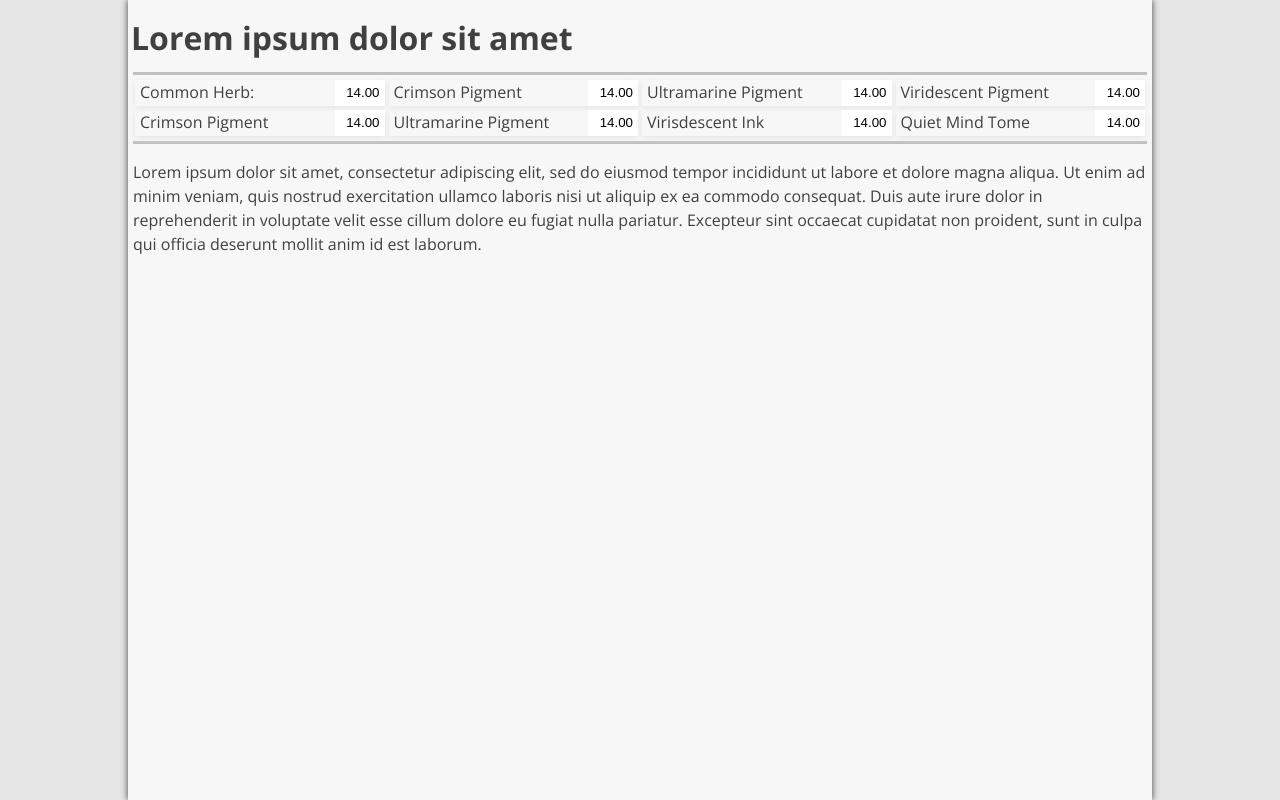
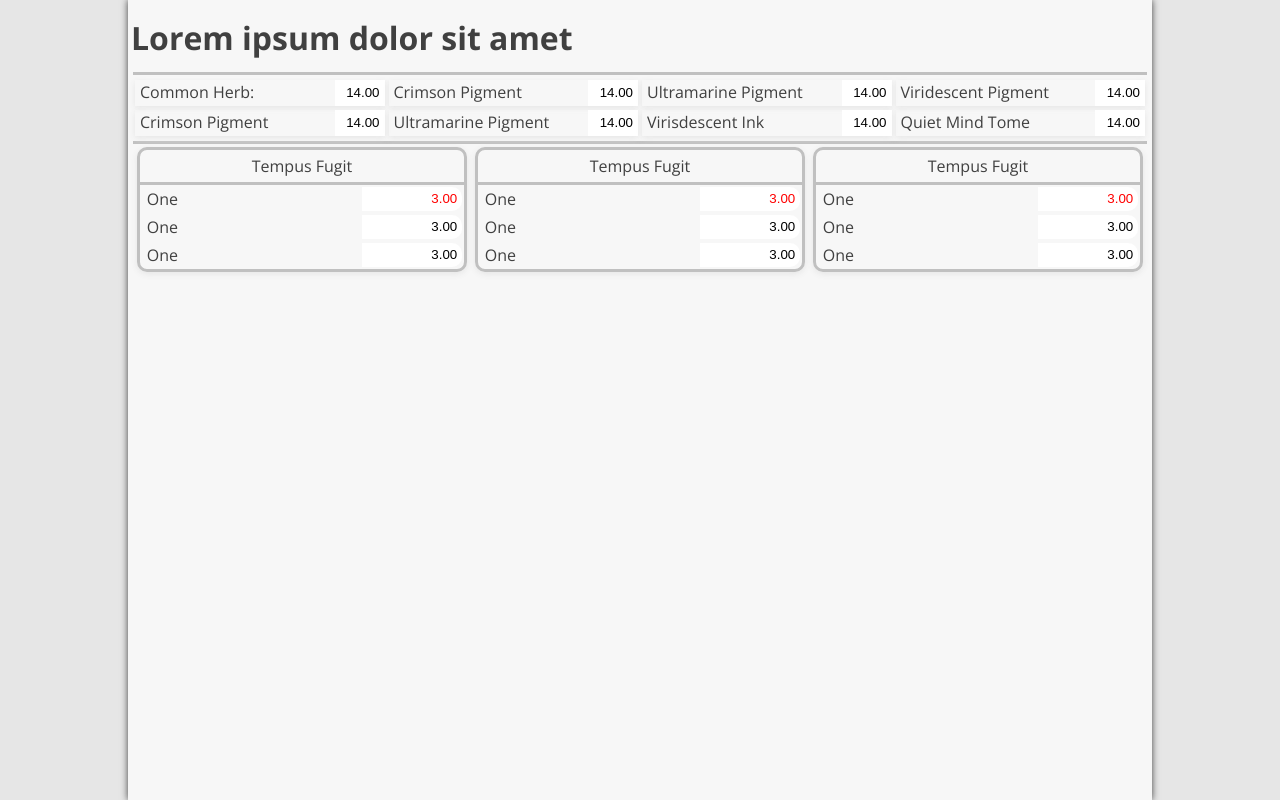
Before and after one commit to danaesignal/old-tradeskill-helper, a React app: page / in a window 1280 px wide. Built offline with nearby package versions, Linux system fonts and the light colour scheme.

Commit message:
Implements styling and layout for DisplayPanel and sub-components

```diff
--- a/src/component/DisplayPanel/DisplayPanel.js
+++ b/src/component/DisplayPanel/DisplayPanel.js
@@ -2,13 +2,19 @@
 // of certain tradeskill actions
 
 import React, { PureComponent } from 'react';
+import classes from './DisplayPanel.scss';
+import DisplayPanelCard from './DisplayPanelCard/DisplayPanelCard';
 
 class DisplayPanel extends PureComponent{
   render(){
     return (
-      <div>
-        <p>Lorem ipsum dolor sit amet, consectetur adipiscing elit, sed do eiusmod tempor incididunt ut labore et dolore magna aliqua. Ut enim ad minim veniam, quis nostrud exercitation ullamco laboris nisi ut aliquip ex ea commodo consequat. Duis aute irure dolor in reprehenderit in voluptate velit esse cillum dolore eu fugiat nulla pariatur. Excepteur sint occaecat cupidatat non proident, sunt in culpa qui officia deserunt mollit anim id est laborum.</p>
-      </div>
+      // <div className={classes.DisplayPanel}>
+        <ul className={classes.DisplayPanel}>
+          <DisplayPanelCard/>
+          <DisplayPanelCard/>
+          <DisplayPanelCard/>
+        </ul>
+      // </div>
     );
   }
 }
--- /dev/null
+++ b/src/component/DisplayPanel/DisplayPanel.scss
@@ -0,0 +1,8 @@
+.DisplayPanel {
+  margin: 0;
+  padding: 0;
+  display: flex;
+  flex-wrap: wrap;
+  width: 100%;
+  justify-content: space-around;
+}
--- /dev/null
+++ b/src/component/DisplayPanel/DisplayPanelCard/DisplayPanelCard.js
@@ -0,0 +1,18 @@
+import React, { PureComponent } from 'react';
+import classes from './DisplayPanelCard.scss';
+import ItemDisplay from '../../../hoc/ItemDisplay/ItemDisplay';
+
+class DisplayPanelCard extends PureComponent{
+  render(){
+    return (
+      <ul className={classes.DisplayPanelCard}>
+        <p>Tempus Fugit</p>
+        <ItemDisplay name="One" price={3} color="red"/>
+        <ItemDisplay name="One" price={3}/>
+        <ItemDisplay name="One" price={3}/>
+      </ul>
+    );
+  }
+}
+
+export default DisplayPanelCard;
--- /dev/null
+++ b/src/component/DisplayPanel/DisplayPanelCard/DisplayPanelCard.scss
@@ -0,0 +1,57 @@
+.DisplayPanelCard {
+  display: flex;
+  flex-direction: column;
+  flex-wrap: wrap;
+  justify-content: space-around;
+  margin-top: 3px;
+  padding: 0;
+  border: 3px solid lighten(gray,25%);
+  border-radius: 10px;
+  box-shadow: 0 2px 6px lighten(gray,40%);
+  width: calc(100% - 4px);
+  max-width: 450px;
+
+  @media (min-width: 600px) {
+    // width: calc(50% - 4px);
+    width: calc(100% - 4px);
+    max-width: 450px;
+  }
+  @media (min-width: 800px) {
+    // width: calc(33% - 4px);
+    max-width: calc(50% - 4px);
+  }
+  @media (min-width: 830px) {
+    // width: calc(33% - 4px);
+    width: 315px
+  }
+
+  @media (min-width: 1100px) {
+    width: calc(33% - 4px);
+  }
+
+  p {
+    padding: 0.25rem 0;
+    margin: 0;
+    text-align: center;
+    border-bottom: 3px solid lighten(gray,25%);
+  }
+
+  li {
+    margin: 2px;
+    padding-left: 5px;
+    display: flex;
+    justify-content: space-between;
+    // Media queries to adjust card size based on screen size
+    div {
+      // display: flex;
+    }
+
+    input {
+      border: none;
+      width: 100px;
+      text-align: right;
+      padding-right: 5px;
+      border-radius: 0 10px 10px 0;
+    }
+  }
+}
```
